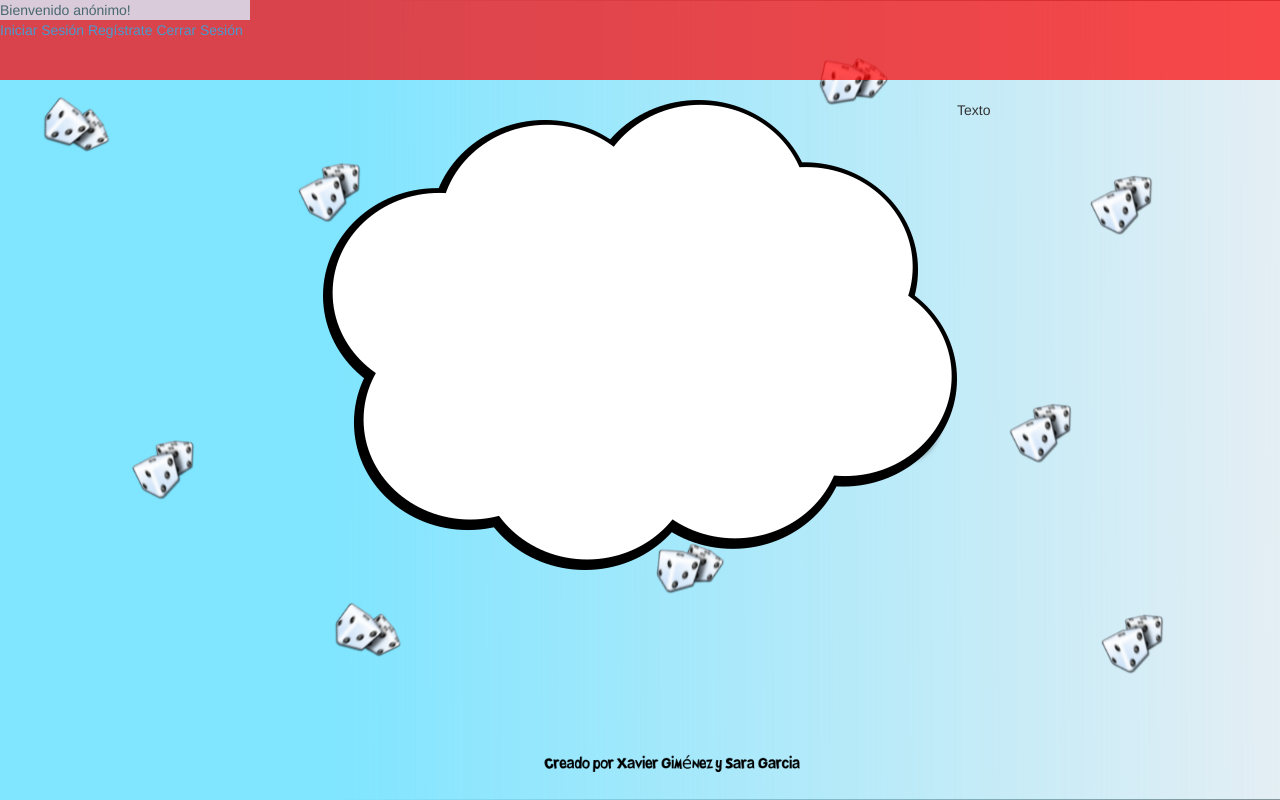
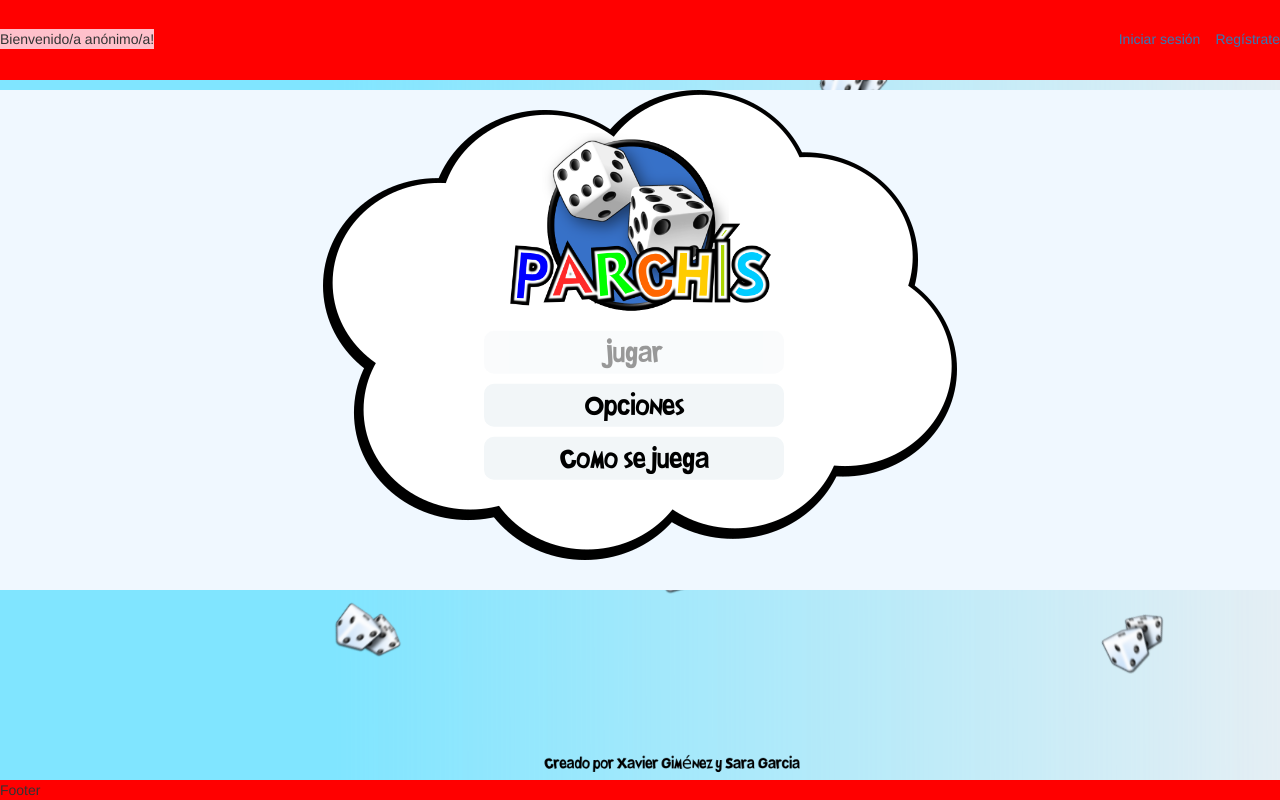
Before and after one commit to xavigimmar/Parchis_DAW, a website: page Proyecto2/views/index.html in a window 1280 px wide. Drawn offline with nearby package versions, Linux system fonts and the light colour scheme.

Commit message:
Diseño del menú

```diff
--- a/Proyecto2/views/css/style.css
+++ b/Proyecto2/views/css/style.css
@@ -1,4 +1,10 @@
 /* FUENTES DE LETRA */
+@font-face {
+    font-family: Sims;
+    font-style: normal;
+    font-weight: normal;
+    src: url('../fonts/SimsLLHP.ttf');
+}
 
 body {
     background-image: url("../img/wallpaper.png");
@@ -93,25 +99,125 @@ body {
 }
 
 /* Index.html (Inicio) */
-#menu {
-    width: 100%;
+.gridIndex {
+    display: grid;
+    grid-template-areas: 'cabecera'
+                         'menu'
+                         'footer';
+    grid-row-gap: 10px; /* Espacio entre filas */
+}
+
+#cabecera {
+    /*width: 100%;*/
     height: 80px;
     background: red;
-    opacity: 0.7;
+    /*opacity: 0.7;*/
+    grid-area: cabecera;
 }
 
 #welcomeUser {
     background: pink;
-    width: 100%;
-    max-width: 250px;
+    /*width: 100%;
+    max-width: 250px;*/
+    display:inline-block;
+    float: left;
 }
 
-#contenedorIndex {
-    position: relative;
-    text-align: center;
-    top: 20px;
+#iniciarSesion {
+    text-decoration: none;
 }
 
-#contenedorIndex #textoencima {
+#registrarse {
+    text-decoration: none;
+}
+
+#cerrarSesion {
+    text-decoration: none;
+}
+
+#containerUser {
+    /*float: right;*/
+    margin-top: 29px;
+    float: left;
+}
+
+#containerOpciones {
+    margin-top: 29px;
+    float: right;
+}
+
+#containerOpciones a {
+    margin-left: 15px;
+}
+
+#menu {
+    /*width: 100%;
+    height: 550px;
+    line-height: 550px;*/
+    grid-area: menu;
+    background-color: aliceblue;
+    text-align: center;
+    position: relative;
+    /*margin: 0px auto;*/
+    height: 500px;
+}
+
+#fondoMenu {
+    top: 10%;
+    /*vertical-align: middle;*/
+    margin: 0 auto;
+}
+
+#opcionesMenu {
     position: absolute;
+    top: 62%;
+    left: 48%;
+    transform: translate(-50%, -50%);
+    font-family: Sims;
+    list-style: none;
+    font-size: 30px;
+
 }
+
+#opcionesMenu li {
+    /*background: red;*/
+    margin-top: 10px;
+    border-radius: 10px;
+    width: 300px;
+    background: rgba(242,246,248,1);
+}
+
+#opcionesMenu li:hover {
+    background: orange;
+    transition: 0.5s;
+    padding: 10px;
+}
+
+#opcionesMenu li a {
+    text-decoration: none;
+    color: black;
+    display: block; /* Para que el enlace ocupe todo el ancho del contenedor */
+
+}
+
+#logoIndex {
+    width: 300px;
+    position: absolute;
+    top: 27%;
+    left: 50%;
+    transform: translate(-50%, -50%);
+}
+
+.deshabilitado {
+    pointer-events: none;
+    opacity: 0.4;
+}
+
+#footerIndex {
+    grid-area: footer;
+    background-color: red;
+    position: fixed;
+    /*opacity: 0.7;*/
+    width: 100%;
+    bottom: 0;
+}
--- a/Proyecto2/views/index.html
+++ b/Proyecto2/views/index.html
@@ -2,28 +2,40 @@
 <html>
   <head>
     <title>Parchís</title>
-    <!--<script src="/socket.io/socket.io.js"></script>-->
-    <!--<script src="client.js"></script>-->
     <link rel="icon" type="image/png" href="img/faviconParchis2.png" />
     <script src="js/index.js"></script>
     <script src="https://cdnjs.cloudflare.com/ajax/libs/jquery/3.3.1/jquery.min.js"></script>
+    <!--<script src="https://d3js.org/d3.v5.min.js"></script>-->
     <link rel="stylesheet" href="css/style.css" type="text/css" />
     <link rel="stylesheet" href="https://maxcdn.bootstrapcdn.com/bootstrap/3.3.7/css/bootstrap.min.css" integrity="sha384-BVYiiSIFeK1dGmJRAkycuHAHRg32OmUcww7on3RYdg4Va+PmSTsz/K68vbdEjh4u" crossorigin="anonymous">
   </head>
   <body>
     <!--<button onclick="pasarVariable('user')">Recuperar usuario</button>-->
     <!-- MENÚ -->
-    <div id="menu">
-      <div id="welcomeUser"></div>
-      <a href="/login">Iniciar Sesión</a>
-      <a href="/signup">Regístrate</a>
-      <a href="/salir">Cerrar Sesión</a>
-    </div>
+    <div class="gridIndex">
 
-    <div id="contenedorIndex">
-      <img id="fondoMenu" src="img/fondoMenu.png" />
-      <!--<button id="btnJugar">Jugar</button>-->
-      <span id="textoencima">Texto</span>
+      <div id="cabecera">
+        <div id="containerUser">
+            <div id="welcomeUser"></div>
+        </div>
+        <div id="containerOpciones">
+        </div>
+
+      </div>
+
+      <div id="menu">
+        <img id="fondoMenu" class="img-responsive" src="img/fondoMenu.png" />
+        <img id="logoIndex" src="img/logoParchis7.png" />
+        <ul id="opcionesMenu">
+          <li id="opcionJugar"><a href="">Jugar</a></li>
+          <li id="opciones"><a href="">Opciones</a></li>
+          <li id="comojugar"><a href="">Como se juega</a></li>
+        </ul>
+      </div>
+
+      <div id="footerIndex">
+        <div class="footer">Footer</div>
+      </div>
     </div>
   </body>
 </html>
--- a/Proyecto2/views/js/index.js
+++ b/Proyecto2/views/js/index.js
@@ -1,17 +1,16 @@
 window.onload = () => {
+
     // FUNCIONES
 
-    /* RECUPERAR USUARIO DE LA URL */
-    /*function pasarVariable(variable) {
-        var query = window.location.search.substring(1);
-        var vars = query.split("&");
-        for (var i=0;i<vars.length;i++) {
-            var pair = vars[i].split("=");
-            if(pair[0] == variable) {
-                alert(pair[1]);
-            }
+    /* INSERTAR UN NODO DESPUÉS DE OTRO */
+    function insertAfter(e,i){ // e -> nodo tras el que se quiere insertar otro, i -> el nodo que se quiere insertar
+        if(e.nextSibling){
+            e.parentNode.insertBefore(i,e.nextSibling);
+        } else {
+            e.parentNode.appendChild(i);
         }
-    }*/
+    }
+
     /* COGER ID's HTML */
     var welcome = document.getElementById("welcomeUser");
 
@@ -22,9 +21,52 @@ window.onload = () => {
     var parametros = window.location.search; // Devuelve lo que haya después de index.html, es decir, ?user=nombre
 
     if(parametros != "") { // Si no está vacío significa que hay un usuario logueado
-        welcome.innerHTML = "Bienvenido " + nick + "!";
+        welcome.innerHTML = "Bienvenido/a " + nick + "!";
+
+        // Creación del nuevo link
+        var cerrarSesion = document.createElement("a"),
+            contenido = document.createTextNode("Cerrar sesión");
+            cerrarSesion.appendChild(contenido);
+            cerrarSesion.setAttribute("href", "salir"),
+            cerrarSesion.setAttribute("id", "cerrarSesion");
+
+            var parentDiv = document.getElementById("containerOpciones");
+
+            parentDiv.appendChild(cerrarSesion);
+
+
     } else {
-        welcome.innerHTML = "Bienvenido anónimo!";
+        welcome.innerHTML = "Bienvenido/a anónimo/a!";
+
+        // Creación del nuevo link
+        var iniciarSesion = document.createElement("a"),
+            contenido = document.createTextNode("Iniciar sesión");
+            iniciarSesion.appendChild(contenido);
+            iniciarSesion.setAttribute("href", "/login"),
+            iniciarSesion.setAttribute("id", "iniciarSesion");
+
+        var parentDiv = document.getElementById("containerOpciones");
+
+        parentDiv.appendChild(iniciarSesion);
+
+
+        // Creación del nuevo link
+        var registro = document.createElement("a"),
+            contenido = document.createTextNode("Regístrate");
+            registro.appendChild(contenido);
+            registro.setAttribute("href", "/signup"),
+            registro.setAttribute("id", "registrarse");
+
+        var div = document.getElementById("iniciarSesion");
+
+        var parentDiv = div.parentNode;
+
+        parentDiv.insertBefore(registro, div.nextSibling);
+    }
+
+    /* DESHABILITAR BOTÓN DE JUGAR SI NO SE ESTÁ LOGUEADO */
+    if(parametros == "") { // si no devuelve ningún usuario
+        document.getElementById("opcionJugar").setAttribute("class", "deshabilitado"); // Añade al li la clase deshabilitado definida en el css
     }
 
 }
--- a/Proyecto2/views/js/login.js
+++ b/Proyecto2/views/js/login.js
@@ -34,7 +34,7 @@ window.onload = () => {
         var msgLogin = document.getElementById("mensajeLogin"),
             usuario = document.getElementById("usuario").value;
 
-        console.log('Usuario en funcion datos: ' + usuario);
+        //console.log('Usuario en funcion datos: ' + usuario);
 
         if(logueo) { // Si se loguea correctamente
             location.href = "../index.html?user=" + usuario; // Redirecciona a la página principal pasando el nombre de usuario por url
```
Also changed, not shown: Proyecto2/views/signup.html (+1 -1 lines), Proyecto2/views/fonts/SimsLLHP.ttf (added).
